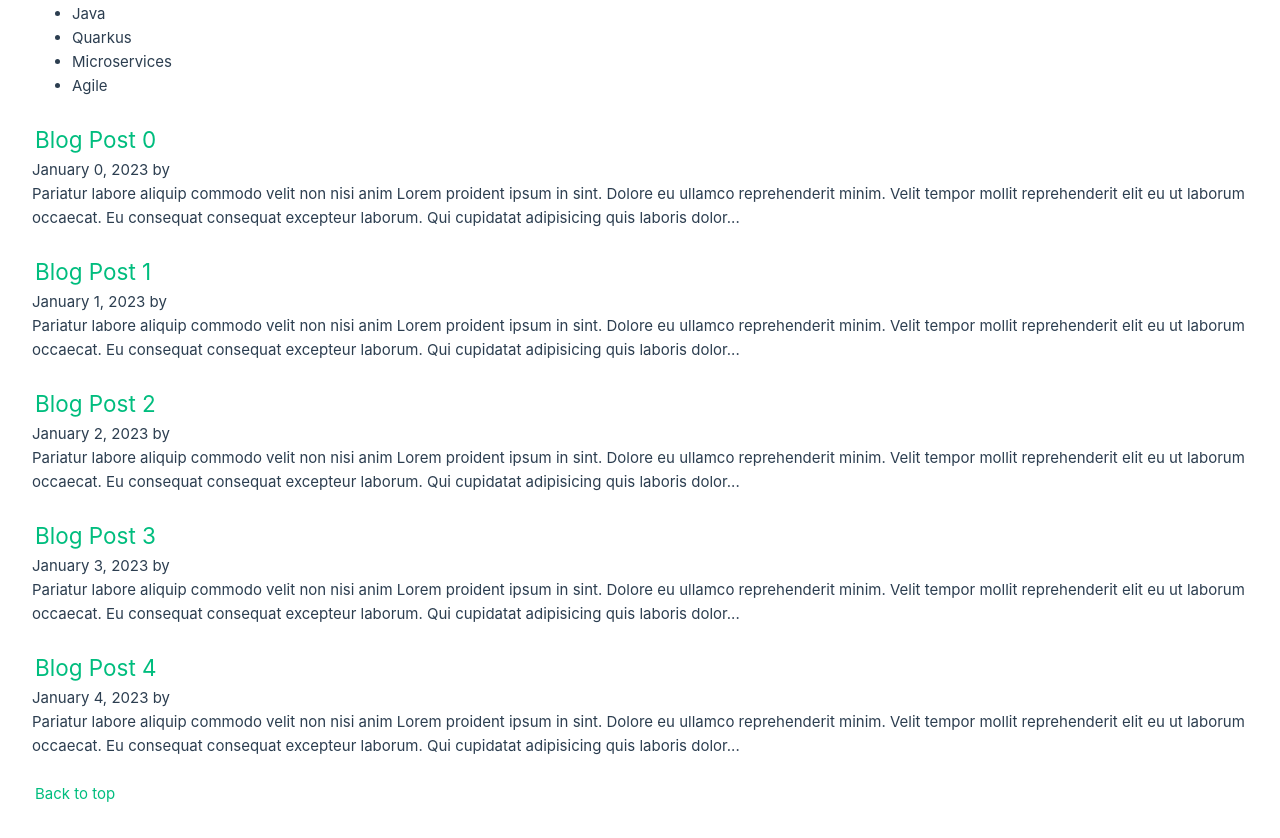
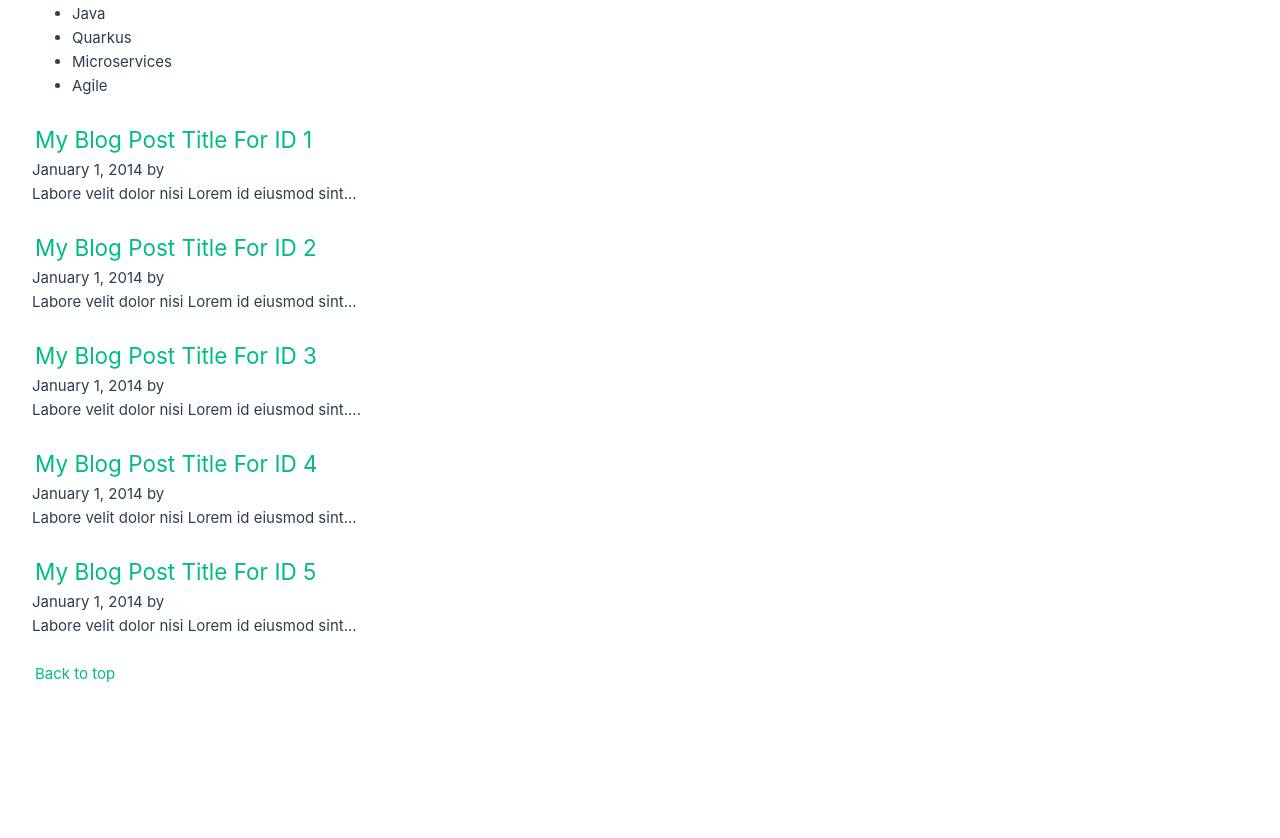
Before and after one commit to iFialAtFail/distractedDeveloperBlog, a Vue app: page / in a window 1280 px wide. Shown: the part 826-1664 px from the top of the page. After the commit the page ends 1544 px from the top, so only its background shows below. Built offline with nearby package versions, Linux system fonts and the light colour scheme.

Commit message:
Moved test data to it's own dataStore js file and added more data.

```diff
--- a/src/components/BlogPage.vue
+++ b/src/components/BlogPage.vue
@@ -1,7 +1,7 @@
 <script setup>
 
 import { ref, watchEffect } from 'vue'
-import { getBlogPostData } from '../data/testdata.js'
+import { getBlogPost } from '../data/DataStore.js'
 
 let props = defineProps({
   blogId: {
@@ -21,7 +21,7 @@ watchEffect(async () => {
   // gridHeaders.value = response.headers
   // gridData.value = response.body
   // console.log(response.body)
-  blogData = getBlogPostData(props.blogId)
+  blogData = getBlogPost(props.blogId)
 
 })
 </script>
--- a/src/components/TitlePage.vue
+++ b/src/components/TitlePage.vue
@@ -1,7 +1,7 @@
 <script setup>
 import { ref, watchEffect } from 'vue';
 import BlogCard from './BlogCard.vue'
-import { getBlogCards } from '../data/testdata.js'
+import { getBlogCards } from '../data/DataStore.js'
 
 let blogCards = ref([])
 
--- /dev/null
+++ b/src/data/DataStore.js
@@ -0,0 +1,97 @@
+let blogPosts = {
+    "posts" : [
+        {
+            id: 1,
+            blogPostTitle: "My Blog Post Title For ID " + 1,
+            date: "January 1, 2014",
+            author: "Mike Manley",
+            blogContent: "Labore velit dolor nisi Lorem id eiusmod sint. Oasdfa"
+                + "<pre><code>Example code block</code></pre>"
+                + "Mollit cupidatat aliqua ut voluptate tempor. Officia adipisicing irure dolor in proident commodo fugiat quis ex occaecat eiusmod ad.\nDolore velit in ut adipisicing adipisicing cillum. Laborum laborum tempor sunt tempor nisi laborum commodo pariatur dolor ipsum dolore enim do. Ea est irure fugiat dolor excepteur id eiusmod laboris. Deserunt laboris aliqua tempor reprehenderit nulla. Reprehenderit anim quis non incididunt elit commodo in ullamco. Ea tempor elit culpa laboris laboris minim do veniam fugiat incididunt exercitation ex."
+        },
+        {
+            id: 2,
+            blogPostTitle: "My Blog Post Title For ID " + 2,
+            date: "January 1, 2014",
+            author: "Mike Manley",
+            blogContent: "Labore velit dolor nisi Lorem id eiusmod sint.asdfadsf"
+                + "<pre><code>Example code block</code></pre>"
+                + "Mollit cupidatat aliqua ut voluptate tempor. Officia adipisicing irure dolor in proident commodo fugiat quis ex occaecat eiusmod ad.\nDolore velit in ut adipisicing adipisicing cillum. Laborum laborum tempor sunt tempor nisi laborum commodo pariatur dolor ipsum dolore enim do. Ea est irure fugiat dolor excepteur id eiusmod laboris. Deserunt laboris aliqua tempor reprehenderit nulla. Reprehenderit anim quis non incididunt elit commodo in ullamco. Ea tempor elit culpa laboris laboris minim do veniam fugiat incididunt exercitation ex."
+        },
+        {
+            id: 3,
+            blogPostTitle: "My Blog Post Title For ID " + 3,
+            date: "January 1, 2014",
+            author: "Mike Manley",
+            blogContent: "Labore velit dolor nisi Lorem id eiusmod sint.qewrqewr"
+                + "<pre><code>Example code block</code></pre>"
+                + "Mollit cupidatat aliqua ut voluptate tempor. Officia adipisicing irure dolor in proident commodo fugiat quis ex occaecat eiusmod ad.\nDolore velit in ut adipisicing adipisicing cillum. Laborum laborum tempor sunt tempor nisi laborum commodo pariatur dolor ipsum dolore enim do. Ea est irure fugiat dolor excepteur id eiusmod laboris. Deserunt laboris aliqua tempor reprehenderit nulla. Reprehenderit anim quis non incididunt elit commodo in ullamco. Ea tempor elit culpa laboris laboris minim do veniam fugiat incididunt exercitation ex."
+        },
+        {
+            id: 4,
+            blogPostTitle: "My Blog Post Title For ID " + 4,
+            date: "January 1, 2014",
+            author: "Mike Manley",
+            blogContent: "Labore velit dolor nisi Lorem id eiusmod sint. rtyurytu"
+                + "<pre><code>Example code block</code></pre>"
+                + "Mollit cupidatat aliqua ut voluptate tempor. Officia adipisicing irure dolor in proident commodo fugiat quis ex occaecat eiusmod ad.\nDolore velit in ut adipisicing adipisicing cillum. Laborum laborum tempor sunt tempor nisi laborum commodo pariatur dolor ipsum dolore enim do. Ea est irure fugiat dolor excepteur id eiusmod laboris. Deserunt laboris aliqua tempor reprehenderit nulla. Reprehenderit anim quis non incididunt elit commodo in ullamco. Ea tempor elit culpa laboris laboris minim do veniam fugiat incididunt exercitation ex."
+        },
+        {
+            id: 5,
+            blogPostTitle: "My Blog Post Title For ID " + 5,
+            date: "January 1, 2014",
+            author: "Mike Manley",
+            blogContent: "Labore velit dolor nisi Lorem id eiusmod sint. bnmnbmbnm"
+                + "<pre><code>Example code block</code></pre>"
+                + "Mollit cupidatat aliqua ut voluptate tempor. Officia adipisicing irure dolor in proident commodo fugiat quis ex occaecat eiusmod ad.\nDolore velit in ut adipisicing adipisicing cillum. Laborum laborum tempor sunt tempor nisi laborum commodo pariatur dolor ipsum dolore enim do. Ea est irure fugiat dolor excepteur id eiusmod laboris. Deserunt laboris aliqua tempor reprehenderit nulla. Reprehenderit anim quis non incididunt elit commodo in ullamco. Ea tempor elit culpa laboris laboris minim do veniam fugiat incididunt exercitation ex."
+        }
+    ]
+}
+
+let blogSummaries = {
+    "blogSummaries" : [
+        {
+            id: 1,
+            postTitle: "My Blog Post Title For ID " + 1,
+            date: "January 1, 2014",
+            author: "Mike Manley",
+            summary: "Labore velit dolor nisi Lorem id eiusmod sint..."
+        },
+        {
+            id: 2,
+            postTitle: "My Blog Post Title For ID " + 2,
+            date: "January 1, 2014",
+            author: "Mike Manley",
+            summary: "Labore velit dolor nisi Lorem id eiusmod sint..."
+        },
+        {
+            id: 3,
+            postTitle: "My Blog Post Title For ID " + 3,
+            date: "January 1, 2014",
+            author: "Mike Manley",
+            summary: "Labore velit dolor nisi Lorem id eiusmod sint...."
+        },
+        {
+            id: 4,
+            postTitle: "My Blog Post Title For ID " + 4,
+            date: "January 1, 2014",
+            author: "Mike Manley",
+            summary: "Labore velit dolor nisi Lorem id eiusmod sint..."
+        },
+        {
+            id: 5,
+            postTitle: "My Blog Post Title For ID " + 5,
+            date: "January 1, 2014",
+            author: "Mike Manley",
+            summary: "Labore velit dolor nisi Lorem id eiusmod sint..."
+        }
+    ]
+}
+
+export function getBlogPost(id) {
+    return blogPosts.posts.find( p => p.id == id)
+}
+
+export function getBlogCards() {
+    return blogSummaries.blogSummaries
+}
```
